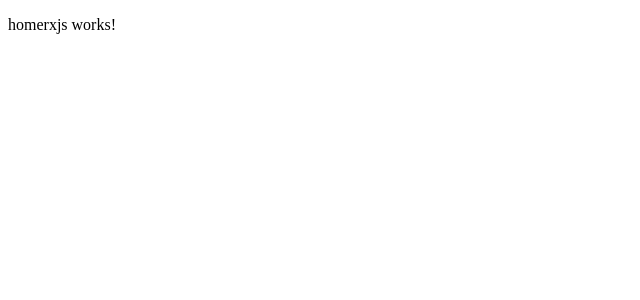
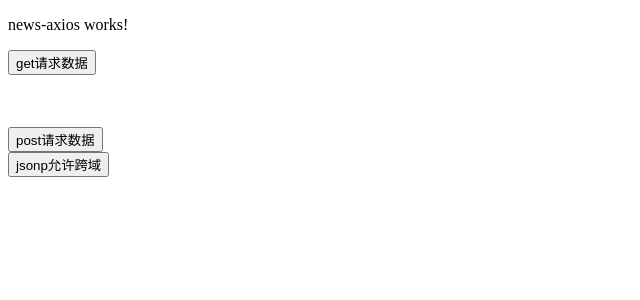
Before and after one commit to yhyancy/Angularbili20200321, an Angular app: page / in a window 1280 px wide. Shown: the top 300 px of the page, without its empty margins (0-640 px from the left). Built offline with nearby package versions, Linux system fonts and the light colour scheme.

Commit message:
获取提交数据以及jsonp

```diff
--- a/src/app/app.component.html
+++ b/src/app/app.component.html
@@ -20,4 +20,5 @@
 <!-- <app-fnews></app-fnews> -->
 
 <!-- rxjs 异步获取数据-->
-<app-homerxjs></app-homerxjs>
+<!-- <app-homerxjs></app-homerxjs> -->
+<app-news-axios></app-news-axios>
--- /dev/null
+++ b/src/app/components/news-axios/news-axios.component.html
@@ -0,0 +1,12 @@
+<p>news-axios works!</p>
+<button (click)="getData()">get请求数据</button>
+<br>
+<br>
+ <ul>
+     <li *ngFor="let item of list">{{ item.title }}</li>
+ </ul>
+<br>
+
+<button (click)="postData()">post请求数据</button>
+<br>
+<button (click)="getJsonpData()">jsonp允许跨域</button>
--- /dev/null
+++ b/src/app/components/news-axios/news-axios.component.ts
@@ -0,0 +1,39 @@
+import { Component, OnInit } from '@angular/core';
+import { HttpClientModule, HttpClient,HttpHeaders } from '@angular/common/http';
+
+@Component({
+  selector: 'app-news-axios',
+  templateUrl: './news-axios.component.html',
+  styleUrls: ['./news-axios.component.scss']
+})
+export class NewsAxiosComponent implements OnInit {
+  public  list:any[]=[];
+  constructor(public http: HttpClient) { }
+
+  ngOnInit() {
+  }
+  getData(){
+    // alert('test')
+    let api="http://a.itying.com/api/productlist";
+    this.http.get(api).subscribe((response:any)=>{
+   console.log(response)
+   this.list=response.result
+    })
+  }
+  postData(){
+    // alert('post')
+    // 手动设置请求的类型
+    const httpOtions = {headers:new HttpHeaders({'content-Type':'application/json'})}; //固定写法
+    var api='http://127.0.01:3000/dologin'
+    this.http.post(api,{ "username": "张三", 'age': 20}, httpOtions).subscribe((response)=>{
+      console.log(response)
+    })
+  }
+
+  getJsonpData(){
+    var api = 'http://127.0.01:3000/dologin'
+    this.http.jsonp(api,'callback').subscribe((response)=>{
+      console.log(response)
+    })
+  }
+}
```
Also changed, not shown: src/app/app.module.ts (+13 -5 lines), src/app/components/news-axios/news-axios.component.scss (added), 1 other file (tests, documents, lock files or other folders).
